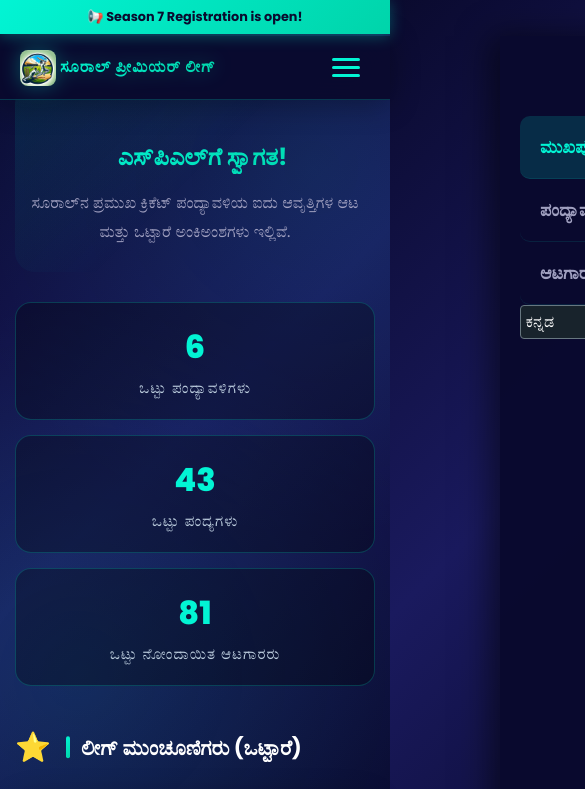
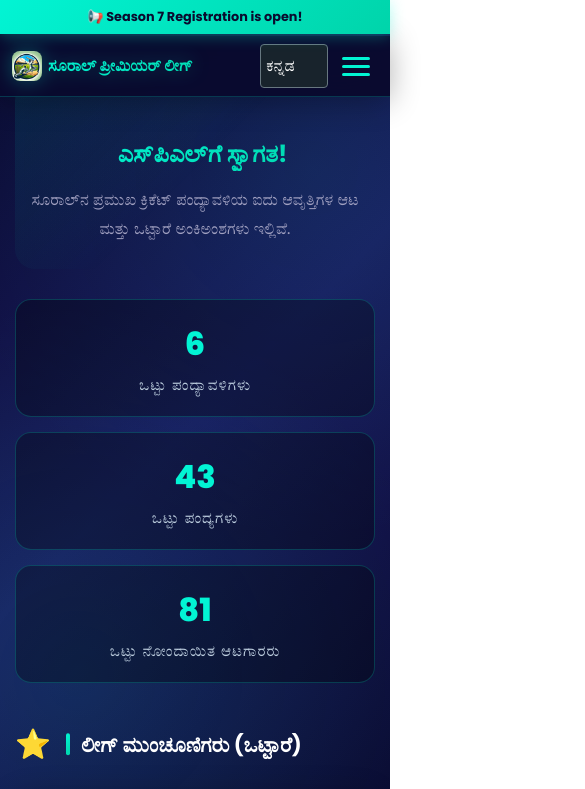
Before and after one commit to AjithMogaveeraSooral/spl-sooral-cricket-board, a plain HTML site: page index.html in a window 390 px wide. Shown: the top 789 px of the page, 585 px wide, since content can reach past the window. Drawn offline with Linux system fonts and the light colour scheme.

Commit message:
mobile view update

```diff
--- a/css/style.css
+++ b/css/style.css
@@ -407,35 +407,61 @@ select option {
     }
 
     .header-content {
-        padding: 12px 20px;
+        position: relative;
+        display: grid;
+        grid-template-columns: minmax(0, 1fr) auto 44px;
+        align-items: center;
+        gap: 6px;
+        padding: 8px 12px;
     }
 
     header h1 {
         font-size: 1.2em;
     }
 
+    .header-content h1 {
+        grid-column: 1;
+        grid-row: 1;
+        display: flex;
+        align-items: center;
+        gap: 6px;
+        letter-spacing: 0;
+        line-height: 1.35;
+    }
+
+    .league-logo { flex: none; width: 30px; height: 30px; }
+    .header-content .language-select { grid-column: 2; grid-row: 1; min-height: 44px; }
+
     .menu-toggle {
         display: flex;
+        grid-column: 3;
+        grid-row: 1;
+        width: 44px;
+        height: 44px;
+        padding: 0;
+        align-items: center;
+        justify-content: center;
     }
 
     nav {
-        position: fixed;
-        top: 0;
-        right: -100%;
-        width: 280px;
-        height: 100vh;
+        display: none;
+        position: absolute;
+        top: 100%;
+        right: 0;
+        width: min(100%, 320px);
+        max-height: 60dvh;
+        overflow-y: auto;
         background: rgba(10, 10, 46, 0.98);
         backdrop-filter: blur(20px);
         flex-direction: column;
-        padding: 80px 20px 20px;
+        padding: 8px;
         gap: 0;
-        transition: right 0.4s cubic-bezier(0.4, 0, 0.2, 1);
         box-shadow: -10px 0 30px rgba(0, 0, 0, 0.5);
         z-index: 999;
     }
 
     nav.active {
-        right: 0;
+        display: flex;
     }
 
     nav a {
--- a/js/language.js
+++ b/js/language.js
@@ -8,7 +8,7 @@
     selector.add(new Option('English', 'en'));
     selector.add(new Option('ಕನ್ನಡ', 'kn'));
     selector.value = language;
-    document.querySelector('#main-nav').append(selector);
+    document.querySelector('#main-nav').after(selector);
 
     const originals = new WeakMap();
     function update(node, field, read, write) {
```
